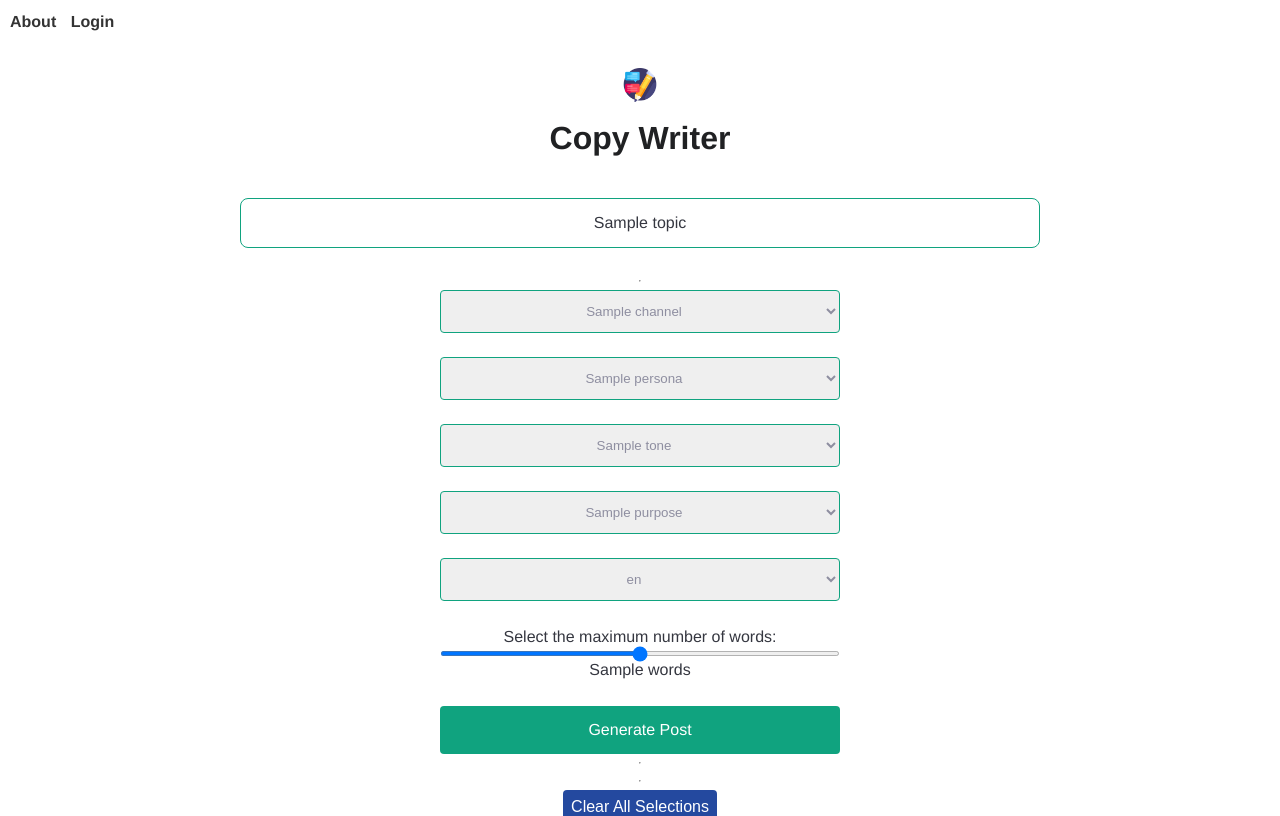
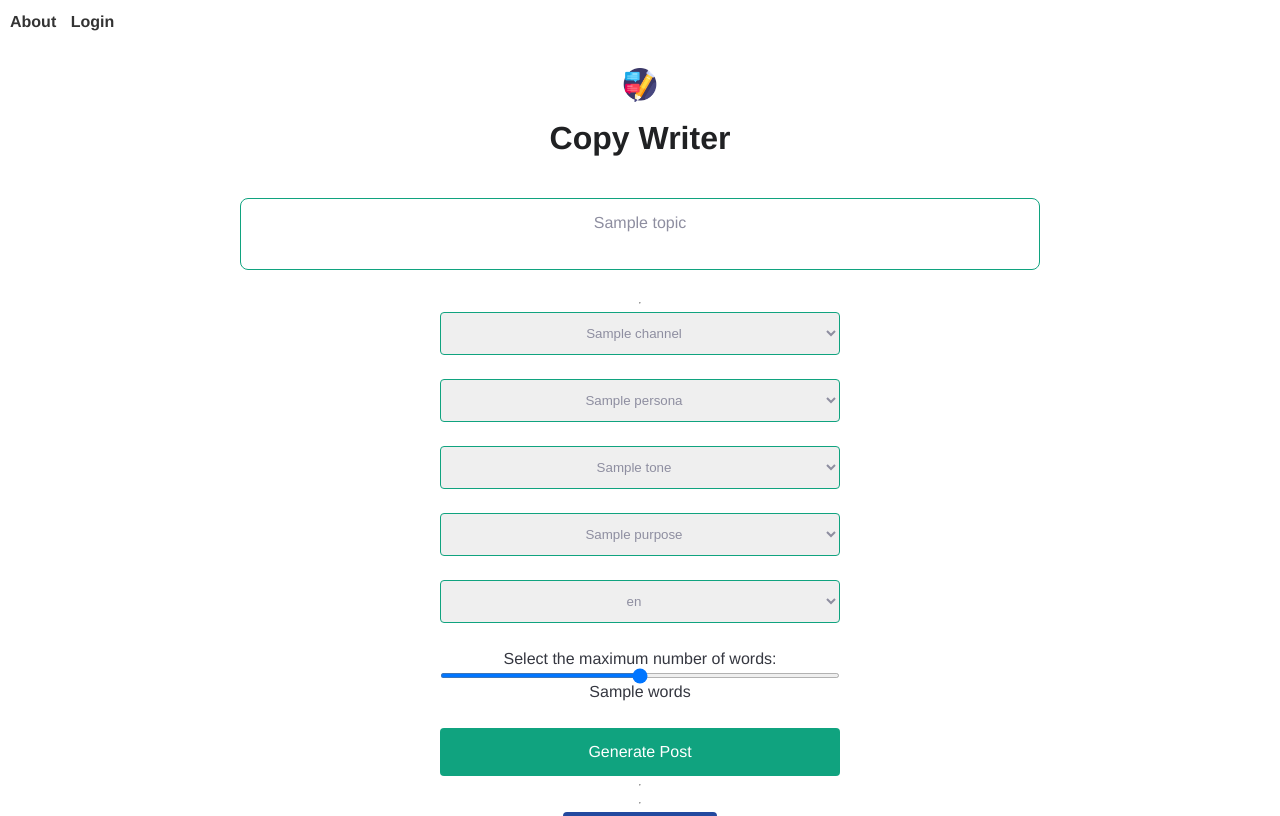
Before and after one commit to misclassified/Moka, a Python web app: template slack-copywriter/templates/results.html in a window 1280 px wide. Shown: the top 816 px of the page. Run offline with Jinja, Linux system fonts and the light colour scheme; the template is opened without the code that fills it: most values are stand-ins (such as "Sample title", 1, 10 or a date in 2020); some web fonts are replaced.

Commit message:
improving layout, switching to gpt 4.1

```diff
--- a/slack-copywriter/src/openaifuncs.py
+++ b/slack-copywriter/src/openaifuncs.py
@@ -6,7 +6,7 @@ sys.path.append(os.path.dirname(os.path.dirname(os.path.abspath(__file__))))
 import openai
 
 
-def get_completion(prompt, model="gpt-4-turbo", temperature=0):
+def get_completion(prompt, model="gpt-4.1-mini", temperature=0):
     messages = [{"role": "user", "content": prompt}]
     response = openai.ChatCompletion.create(
         model=model,
--- a/slack-copywriter/static/main.css
+++ b/slack-copywriter/static/main.css
@@ -205,3 +205,21 @@ input[type="submit"] {
 .result-box button:hover {
   background-color: #0c7f60;
 }
+
+textarea[name="topic"] {
+  border: 1px solid #10a37f;
+  border-radius: 8px;
+  margin-bottom: 24px;
+  padding: 12px 16px;
+  text-align: center;
+  width: 50%;
+  margin-left: auto;
+  margin-right: auto;
+  font-size: 16px;
+  line-height: 24px;
+  color: #8e8ea0;
+  font-family: "ColfaxAI", Helvetica, sans-serif;
+  box-sizing: border-box;
+  min-height: 2em;
+  resize: none;
+}
--- a/slack-copywriter/templates/results.html
+++ b/slack-copywriter/templates/results.html
@@ -24,7 +24,20 @@
 
   <form action="/" method="post">
 
-    <input type="text" name="topic" placeholder="Enter a topic of interest" value="{{topic}}" required />
+    <textarea name="topic" placeholder="Enter a topic of interest" required style="overflow:hidden;resize:none;width:100%;min-height:2em;">{{topic}}</textarea>
+
+    <script>
+      var topicTextarea = document.querySelector('textarea[name="topic"]');
+      topicTextarea.addEventListener('input', function() {
+        this.style.height = 'auto';
+        this.style.height = (this.scrollHeight) + 'px';
+      });
+      // Trigger resize on page load if there is content
+      if (topicTextarea.value) {
+        topicTextarea.style.height = 'auto';
+        topicTextarea.style.height = (topicTextarea.scrollHeight) + 'px';
+      }
+    </script>
 
     <hr>
 
```
Also changed, not shown: slack-copywriter/templates/index.html (+9 -1 lines).
